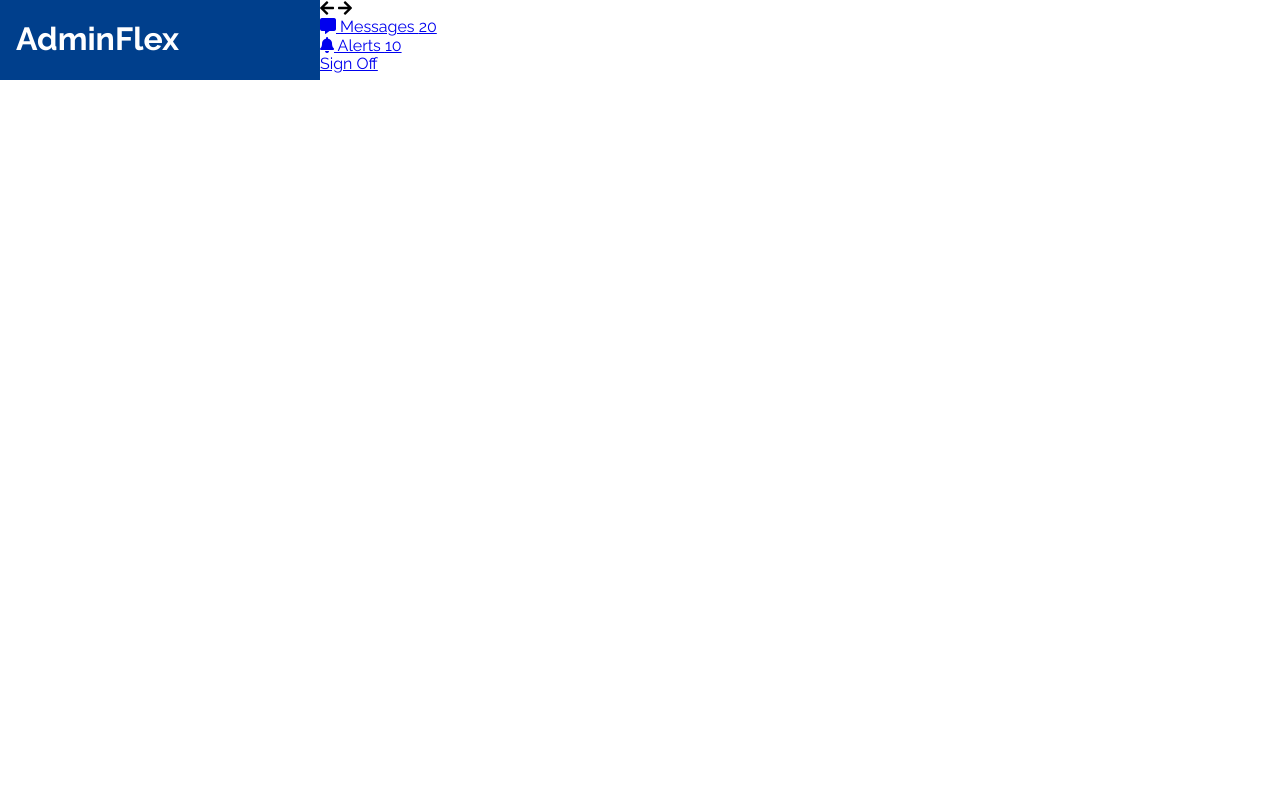
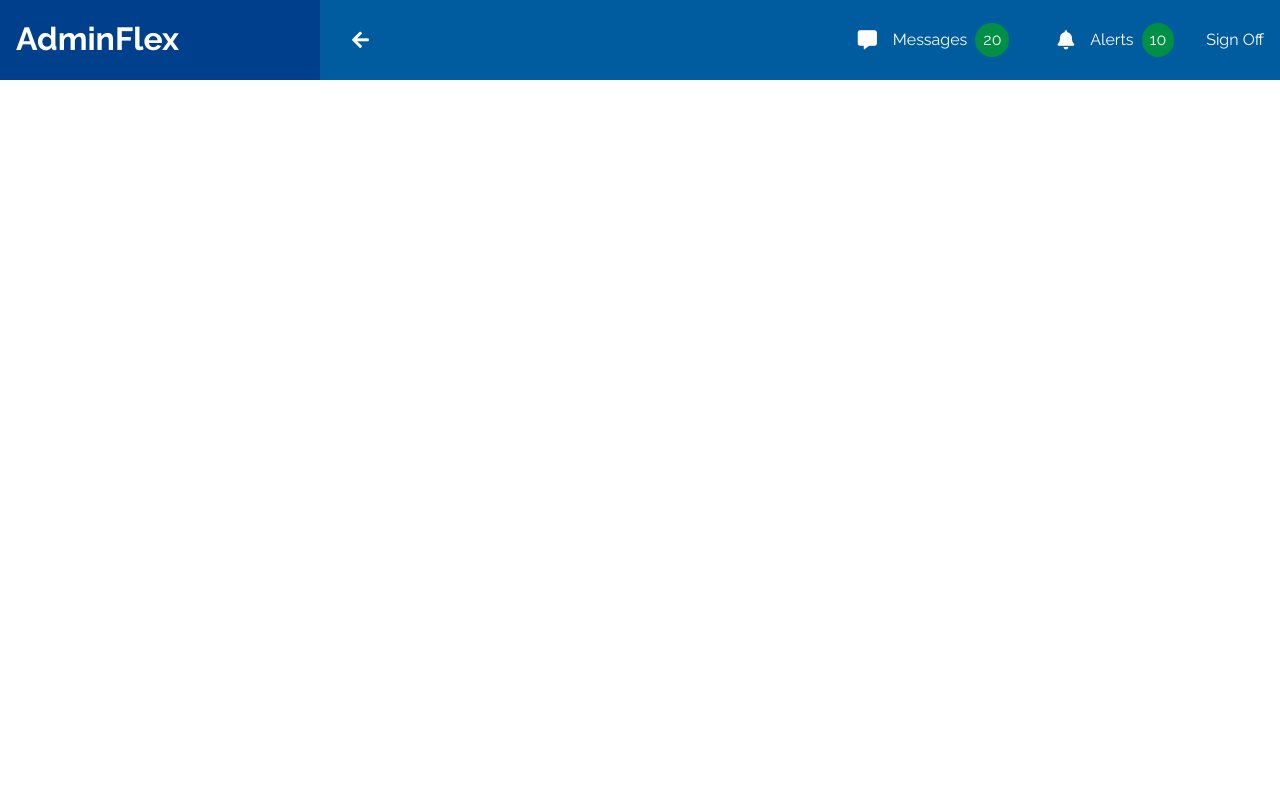
Before and after one commit to tod619/admin_panel, a plain HTML site: page index.html in a window 1280 px wide. Shown: the top 800 px of the page. Drawn offline with nearby package versions, Linux system fonts and the light colour scheme.

Commit message:
add style to top menu bar in app.scss file

```diff
--- a/scss/app.scss
+++ b/scss/app.scss
@@ -16,6 +16,11 @@ body {
 }
 img {
     max-width: 100%;
+}
+
+i {
+    margin: 0 1rem;
+    font-size: 1.2rem;
 }
 
 .app {
@@ -56,3 +61,52 @@ img {
         }
     }
 }
+
+.bar {
+    flex: 1;
+    background-color: $primary;
+    display: flex;
+    justify-content: space-between;
+
+    .left-content {
+        color: $white;
+        display: flex;
+        align-items: center;
+        padding-left: 1rem;
+        .fa-arrow-right {
+            display: none;
+        }
+    }
+
+    .right-content {
+        display: flex;
+
+        .box {
+            padding: 0 1rem;
+            display: flex;
+            align-items: center;
+
+            &:hover {
+                background-color: $secondary;
+            }
+
+            a {
+                color: $white;
+                text-decoration: none;
+                display: flex;
+                align-items: center;
+
+                span {
+                    background-color: $tertiary;
+                    padding: 0.5rem;
+                    margin-left: 0.5rem;
+                    -webkit-border-radius: 50%;
+                    -moz-border-radius: 50%;
+                    -ms-border-radius: 50%;
+                    -o-border-radius: 50%;
+                    border-radius: 50%;
+                }
+            }
+        }
+    }
+}
```
Also changed, not shown: scss/app.css, 1 other file.
